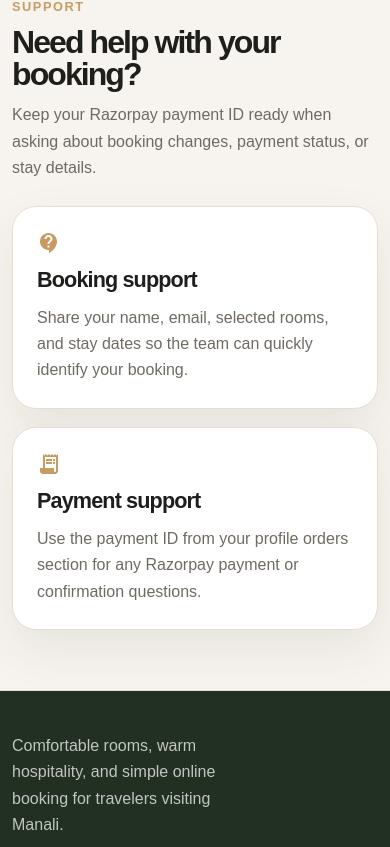
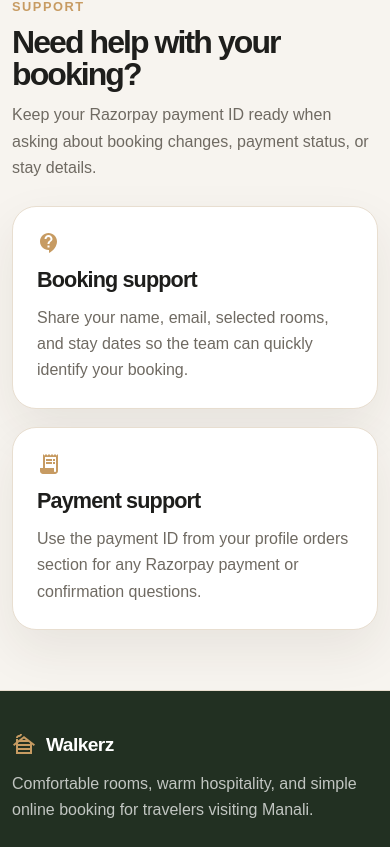
Before and after one commit to Praqash/walkerz, a Next.js app: page / in a window 390 px wide. Shown: the part 4893-5740 px from the top of the page. Built offline with nearby package versions, Linux system fonts and the light colour scheme; no server answers.

Commit message:
Fix mobile footer and map location

```diff
--- a/app/globals.css
+++ b/app/globals.css
@@ -1056,7 +1056,7 @@
         padding: 14px 0;
     }
 
-    .brand {
+    .site-header .brand {
         grid-area: brand;
     }
 
--- a/src/components/sections/MapSection.tsx
+++ b/src/components/sections/MapSection.tsx
@@ -2,10 +2,11 @@
 import MapIcon from "@mui/icons-material/Map";
 import SectionHeader from "@/components/ui/SectionHeader";
 
-const googleMapsLink = "https://maps.app.goo.gl/JPJv4i3eM3F6pQ758?g_st=am";
 const mapCoordinates = "26.82942475,80.9960207";
+const googleMapsLink =
+  "https://www.google.com/maps/place/Footsteps+Hostel+and+Cafe/@26.82942475,80.9960207,16z/data=!4m2!3m1!1s0x3904872e14e0ee1d:0x3ef650f083866127";
 const mapEmbedUrl =
-  `https://maps.google.com/maps?q=${mapCoordinates}&ll=${mapCoordinates}&z=16&output=embed`;
+  `https://maps.google.com/maps?hl=en&q=${mapCoordinates}&ll=${mapCoordinates}&z=16&iwloc=B&output=embed`;
 
 export default function MapSection() {
   return (
```
